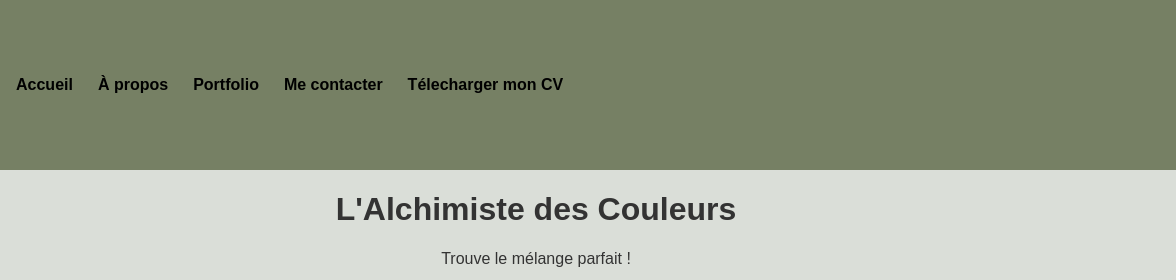
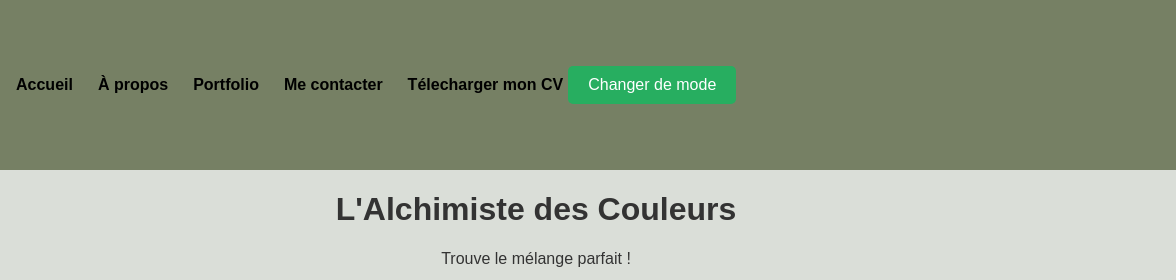
Before and after one commit to thomas-etudiant/thomas-etudiant.github.io, a plain HTML site: page jeux.html in a window 1280 px wide. Shown: the top 280 px of the page, 104-1280 px from the left. Drawn offline with Linux system fonts and the light colour scheme.

Commit message:
Add theme toggle button to jeux.html

```diff
--- a/jeux.html
+++ b/jeux.html
@@ -36,6 +36,7 @@
                         </li>
 
                         <li><a href="../Doc/[Fernandes Thomas] CV .pdf" download="Thomas-Fernandes-CV.pdf">Télecharger mon CV</a></li>
+                        <button id="theme-toggle">Changer de mode</button>
                     </ul>
                 </nav>
             </header>
```
